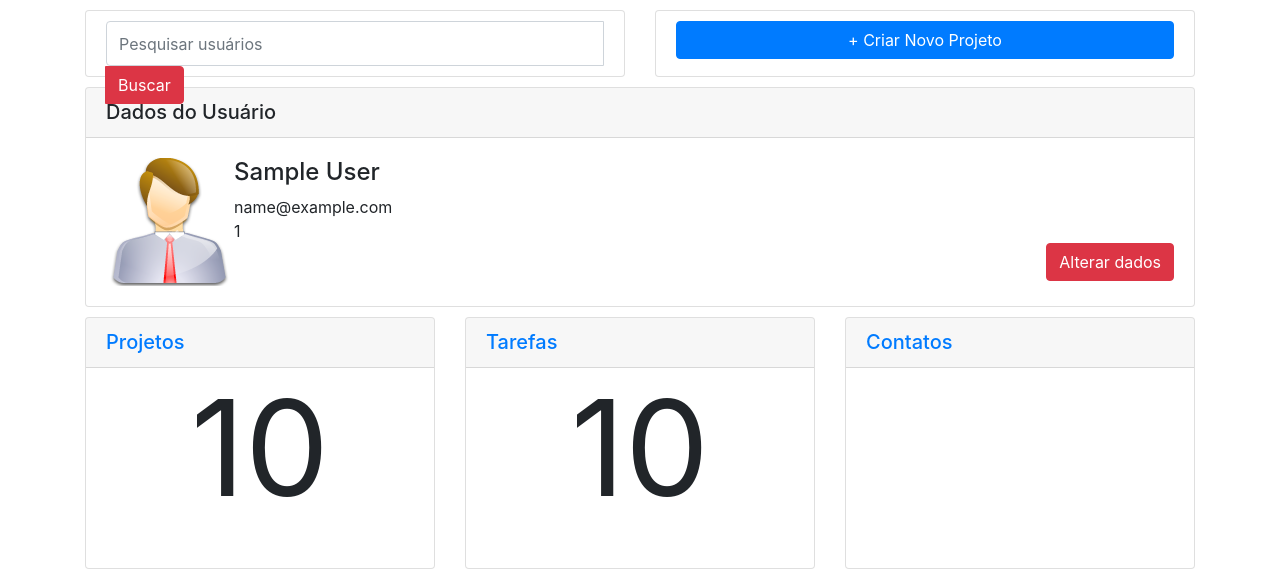
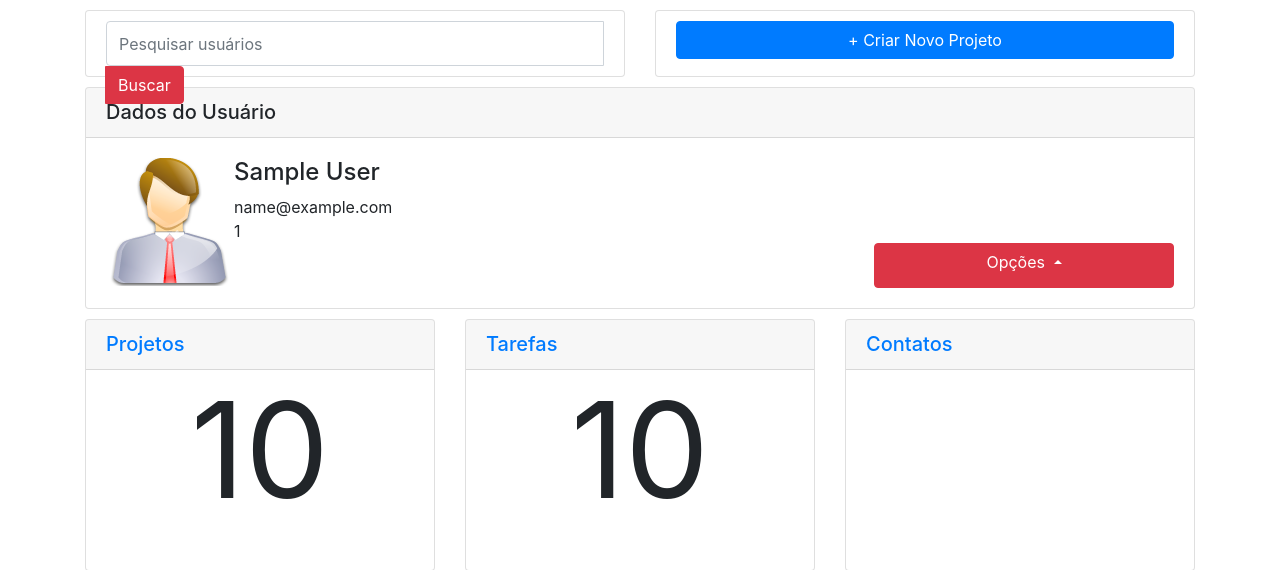
Before and after one commit to enjuliada/git-ung-cic, a PHP site: page /HomeUsuariosUI.php in a window 1280 px wide. Shown: the top 570 px of the page. Run offline with PHP 8.4, Linux system fonts and the light colour scheme; the visitor is signed in with stand-in values (Sample User, id 1); some libraries are stand-ins or nearby versions.

Commit message:
Update HomeUsuariosUI.php

```diff
--- a/6CIC - 2019.2 - WEB/ProjectManagement/src/UI/HomeUsuariosUI.php
+++ b/6CIC - 2019.2 - WEB/ProjectManagement/src/UI/HomeUsuariosUI.php
@@ -49,9 +49,18 @@ session_start();
                             <?=$_SESSION['email'];?><br>
                             <?=$_SESSION['telefone'];?><br>
 
-                            <a href="" class="btn btn-danger float-right">
-                                Alterar dados
-                            </a>
+                            <div class="dropup float-right">
+                                <a href="#" class="btn btn-danger dropdown-toggle" style="height:45px;width:300px;"id="dropdownMenuButton" data-toggle="dropdown" aria-haspopup="true" aria-expanded="false">
+                                    Opções
+                                </a>
+                                <div class="dropdown-menu dropdown-menu-left" style="width:300px;">
+                                    <a class="dropdown-item" href="#">Alterar Dados</a>
+                                    <div class="dropdown-divider"></div>
+                                    <a class="dropdown-item" href="#">Sair</a>
+                                </div>
+                            </div>
+
+
                         </div>
                     </div>
                 </div>
@@ -102,4 +111,8 @@ session_start();
         </div>
     </body>
 
+    <script src="https://code.jquery.com/jquery-3.2.1.slim.min.js" integrity="sha384-KJ3o2DKtIkvYIK3UENzmM7KCkRr/rE9/Qpg6aAZGJwFDMVNA/GpGFF93hXpG5KkN" crossorigin="anonymous"></script>
+    <script src="https://cdnjs.cloudflare.com/ajax/libs/popper.js/1.12.9/umd/popper.min.js" integrity="sha384-ApNbgh9B+Y1QKtv3Rn7W3mgPxhU9K/ScQsAP7hUibX39j7fakFPskvXusvfa0b4Q" crossorigin="anonymous"></script>
+    <script src="https://maxcdn.bootstrapcdn.com/bootstrap/4.0.0/js/bootstrap.min.js" integrity="sha384-JZR6Spejh4U02d8jOt6vLEHfe/JQGiRRSQQxSfFWpi1MquVdAyjUar5+76PVCmYl" crossorigin="anonymous"></script>
+
 </html>
```
